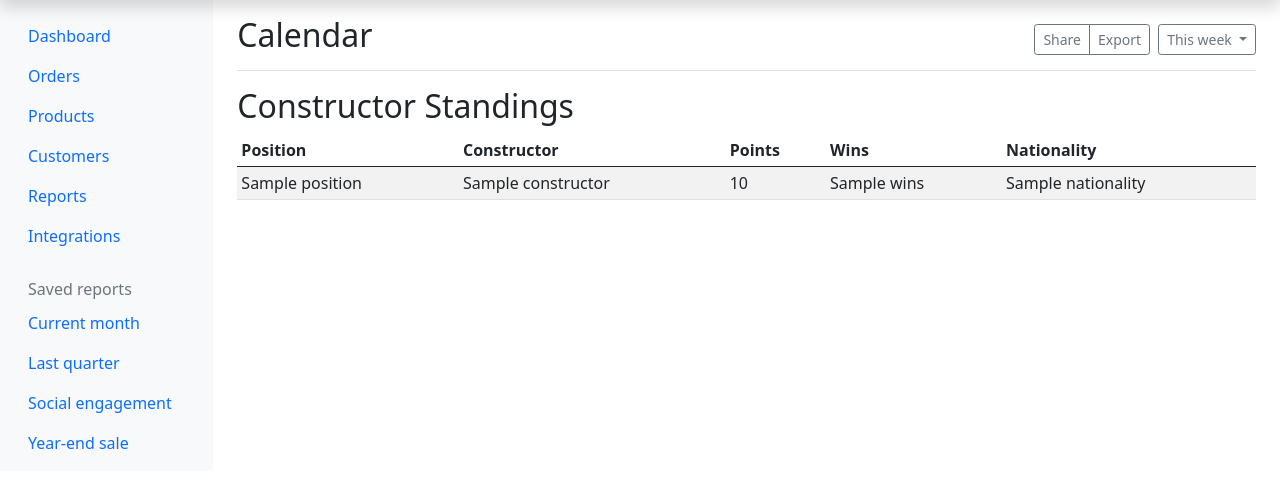
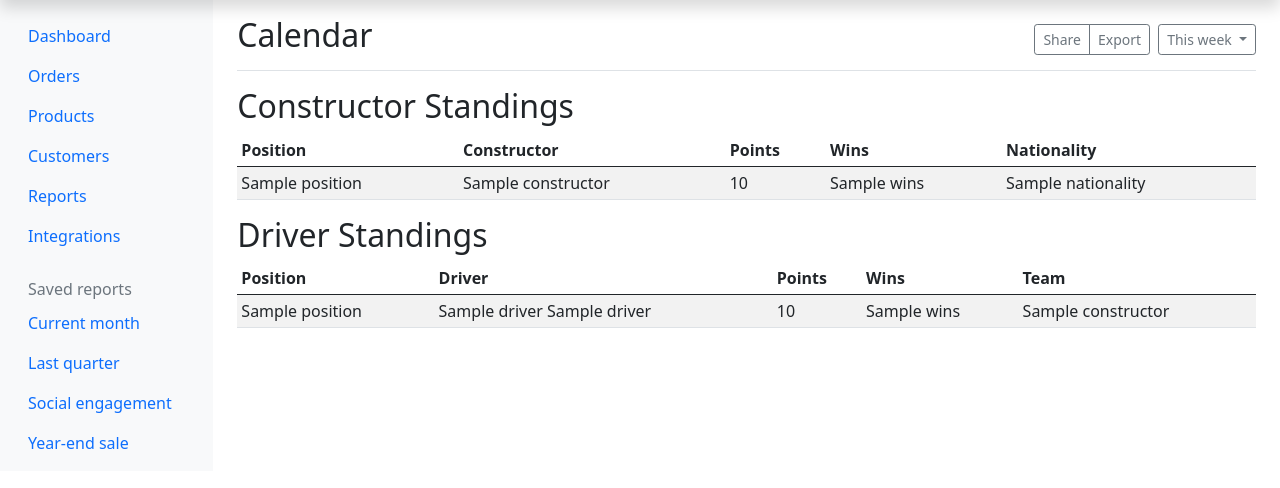
Before and after one commit to PaoloAttardi/F1_data, a Flask app: template templates/index.html in a window 1280 px wide. Shown: the part 40-528 px from the top of the page. Run offline with Flask 2, Linux system fonts and the light colour scheme; the template is opened without the code that fills it: most values are stand-ins (such as "Sample title", 1, 10 or a date in 2020).

Commit message:
driver standings

```diff
--- a/main.py
+++ b/main.py
@@ -1,16 +1,16 @@
 from flask import Flask
 from flask import render_template
 import fastf1 as ff1
+from fastf1 import events
 import datetime
 import requests
-import untangle
 
 ff1.Cache.enable_cache('cache')
 
 app = Flask(__name__)
 
 @app.route("/")
-def getLatestEvent():
+def getEventsList():
     x = datetime.datetime.now()
     session = ff1.get_event_schedule(x.year)
     session = session.values.tolist()
@@ -22,15 +22,12 @@ def getLatestEvent():
      constructor_Standings=constructor_Standings['MRData']['StandingsTable']["StandingsLists"][0]['ConstructorStandings'],
      driver_Standings=driver_Standings['MRData']['StandingsTable']["StandingsLists"][0]['DriverStandings'])
 
-@app.route("/<int:celsius>")
-def fahrenheit_from(celsius):
-    """Convert Celsius to Fahrenheit degrees."""
-    try:
-        fahrenheit = float(celsius) * 9 / 5 + 32
-        fahrenheit = round(fahrenheit, 3)  # Round to three decimal places
-        return str(fahrenheit)
-    except ValueError:
-        return "invalid input"
+@app.route("/<int:round>")
+def getEvent(round):
+    x = datetime.datetime.now()
+    session = ff1.get_event(year=x.year,gp=round)
+    print(session.get_race())
+    return 'hello there!'
 
 if __name__ == "__main__":
     app.run(host="127.0.0.1", port=8080, debug=True)
--- a/templates/index.html
+++ b/templates/index.html
@@ -28,10 +28,6 @@
         }
       }
     </style>
-
-
-    <!-- Custom styles for this template -->
-    <link href="dashboard.css" rel="stylesheet">
   </head>
   <body>
 
@@ -143,6 +139,7 @@
 
       <ol class="list-group list-group-numbered">
         {% for item in session %}
+        <a href={{item[0]}}>
         <li class="list-group-item d-flex justify-content-between align-items-start">
             <div class="ms-2 me-auto">
               <div class="fw-bold">{{item[3]}}</div>
@@ -156,6 +153,7 @@
             <span class="badge bg-danger rounded-pill">da disputare</span>
             {% endif %}
         </li>
+        </a>
         {% endfor %}
       </ol>
 
@@ -184,6 +182,32 @@
           </tbody>
         </table>
       </div>
+
+      <h2>Driver Standings</h2>
+      <div class="table-responsive">
+        <table class="table table-striped table-sm">
+          <thead>
+            <tr>
+              <th scope="col">Position</th>
+              <th scope="col">Driver</th>
+              <th scope="col">Points</th>
+              <th scope="col">Wins</th>
+              <th scope="col">Team</th>
+            </tr>
+          </thead>
+          <tbody>
+            {% for driver in driver_Standings %}
+            <tr>
+              <td>{{driver['position']}}</td>
+              <td>{{driver['Driver']['givenName']}} {{driver['Driver']['familyName']}}</td>
+              <td>{{driver['points']}}</td>
+              <td>{{driver['wins']}}</td>
+              <td>{{driver['Constructors'][0]['name']}}</td>
+            </tr>
+            {% endfor %}
+          </tbody>
+        </table>
+      </div>
     </main>
   </div>
 </div>
```
Also changed, not shown: 1 other file. Lines whose indentation alone changed are shown as unchanged.
